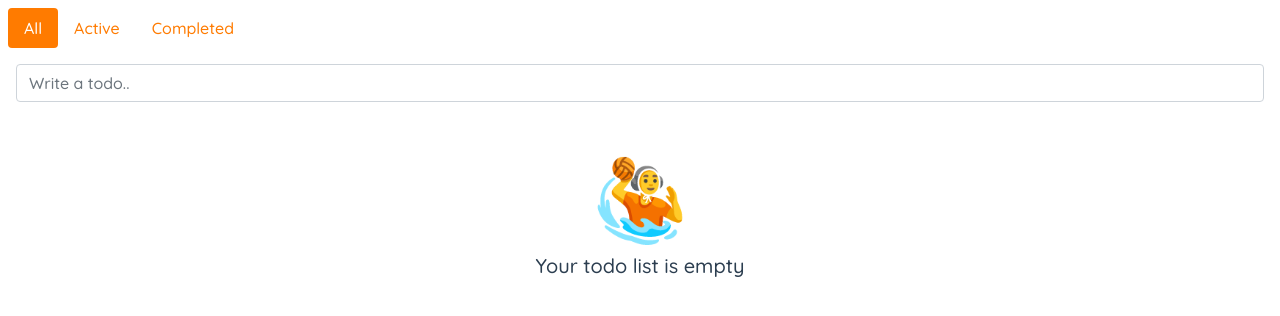
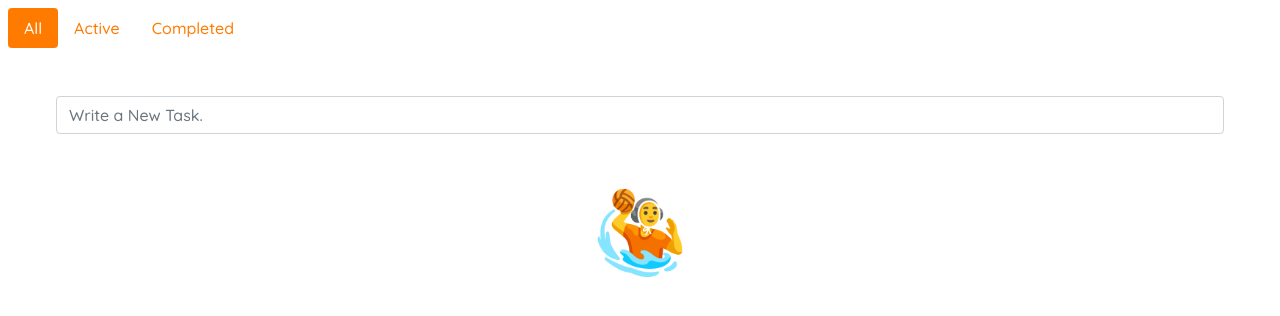
Before and after one commit to neetauka/todo, a Vue app: page / in a window 1280 px wide. Shown: the top 316 px of the page. Built offline with nearby package versions, Linux system fonts and the light colour scheme.

Commit message:
Fix -  fixed marked as completed bug from all tabs

```diff
--- a/src/components/TodoList.vue
+++ b/src/components/TodoList.vue
@@ -11,7 +11,6 @@
       >
         <b-form-checkbox
           v-model="todo.isCompleted"
-          @change="markAsCompleted(todo)"
           >&nbsp;
           <del v-if="todo.isCompleted"> {{ todo.title }}</del>
           <span v-else> {{ todo.title }}</span>
@@ -21,7 +20,7 @@
 
     <section v-else class="m-5">
       <h1 class="display-1">🤽</h1>
-      <h5>Your todo list is empty</h5>
+      <!-- <h5>Your todo list is empty</h5> -->
     </section>
   </div>
 </template>
@@ -35,12 +34,6 @@ export default {
     },
   },
   methods: {
-    markAsCompleted(todo) {
-      if (!todo.id) {
-        return;
-      }
-      todo.isCompleted = !todo.isCompleted;
-    },
 
   },
 };
--- a/src/views/Home.vue
+++ b/src/views/Home.vue
@@ -3,11 +3,11 @@
     <b-tabs pills content-class="mt-3">
       <b-tab title="All" active>
         <div>
-          <aside class="m-2">
+          <aside class="m-5">
             <b-form-input
               @keyup.enter="addTodo"
               v-model="currentTodo"
-              placeholder="Write a todo.."
+              placeholder="Write a New Task."
             ></b-form-input>
           </aside>
 
@@ -63,7 +63,7 @@ export default {
      * Method to delete all todos
      */
     addTodo() {
-      if (!this.currentTodo || this.currentTodo === "") {
+      if (!this.currentTodo) {
         return;
       }
       const payload = {
```
